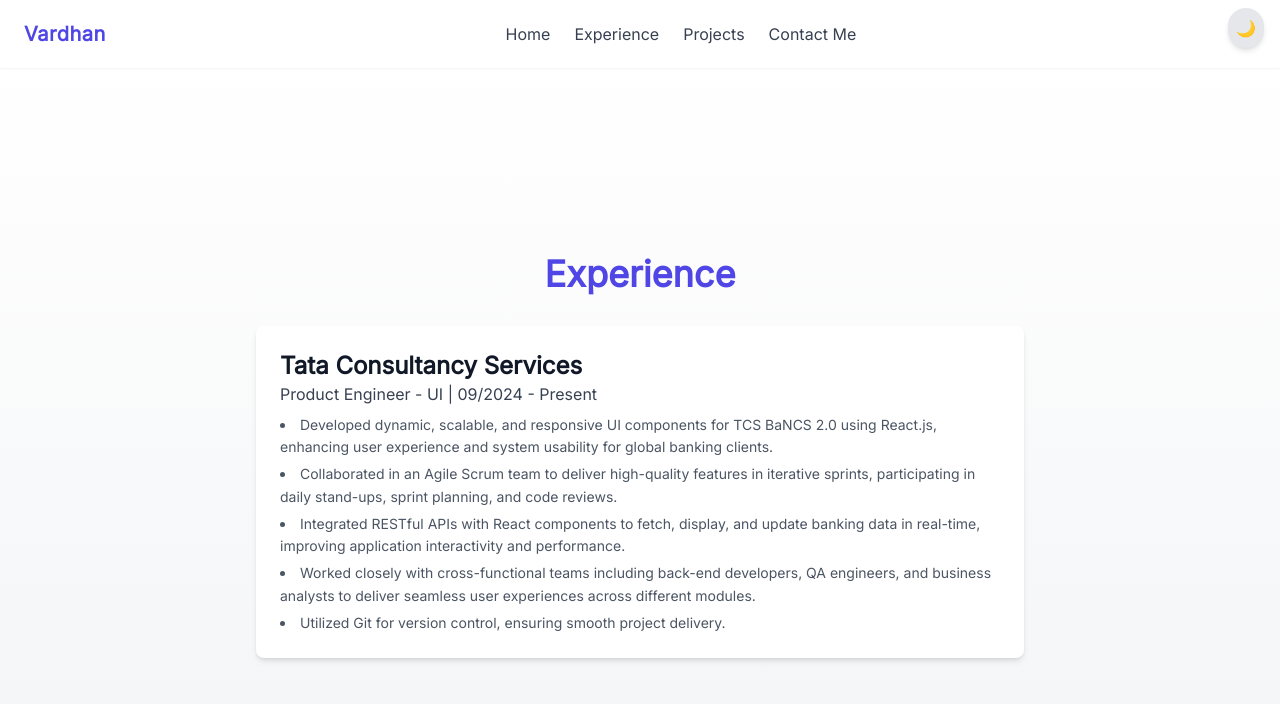
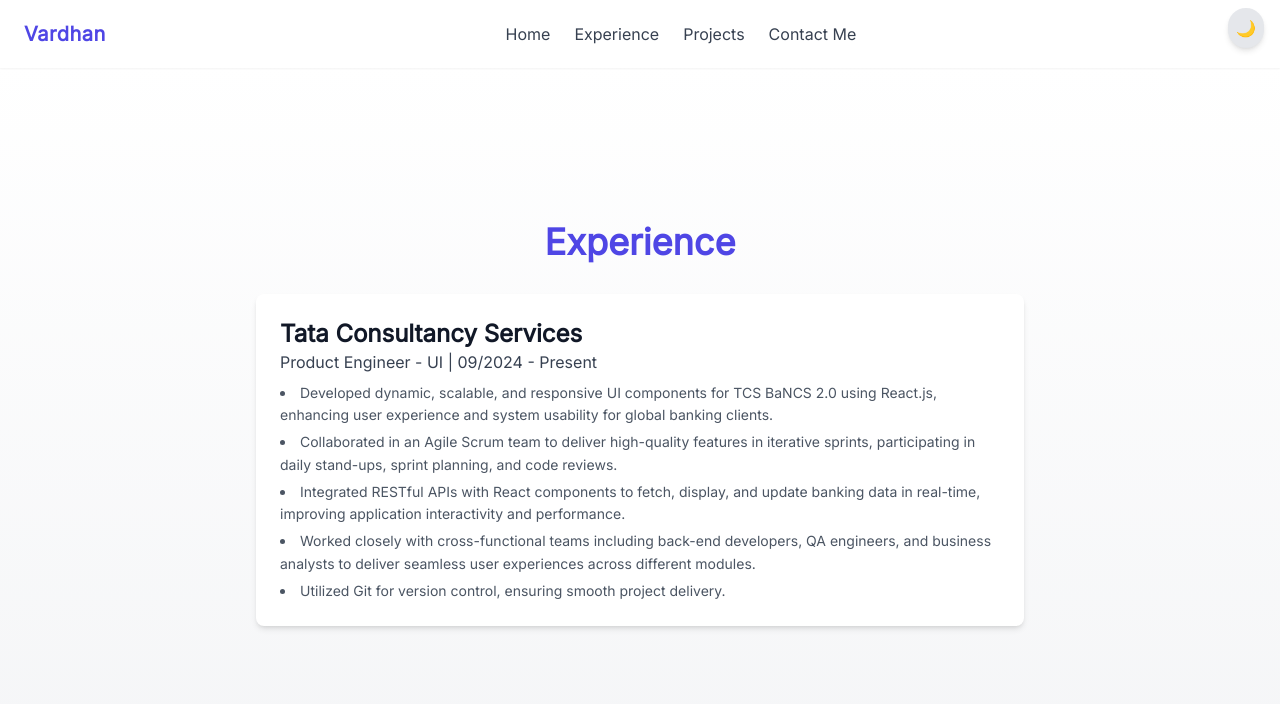
Before and after one commit to vardhantapdiya/my-portfolio, a React (Vite) app: page /experience in a window 1280 px wide. Shown: the top 704 px of the page. Built offline with nearby package versions, Linux system fonts and the light colour scheme.

Commit message:
Fixed proj and exp margin

```diff
--- a/src/components/Experience.jsx
+++ b/src/components/Experience.jsx
@@ -3,11 +3,11 @@
 export default function Experience() {
   return (
     <section
-      className="-mt-2 min-h-screen py-20 flex flex-col justify-center px-4 bg-gradient-to-b from-white to-gray-100 dark:from-gray-800 dark:to-gray-900 transition overflow-hidden"
+      className="min-h-screen py-20 flex flex-col justify-center px-4 bg-gradient-to-b from-white to-gray-100 dark:from-gray-800 dark:to-gray-900 transition overflow-hidden"
       data-aos="fade-up"
     >
       <div className="max-w-3xl mx-auto w-full">
-        <h2 className="text-4xl font-bold text-center text-indigo-600 dark:text-indigo-400 mb-8">
+        <h2 className="-mt-20 text-4xl font-bold text-center text-indigo-600 dark:text-indigo-400 mb-8">
           Experience
         </h2>
         <div className="bg-white dark:bg-gray-800 p-6 rounded-lg shadow-md">
--- a/src/components/Projects.jsx
+++ b/src/components/Projects.jsx
@@ -26,7 +26,7 @@
 export default function Projects() {
   return (
     <section className="min-h-screen py-20 px-6 bg-white dark:bg-gray-900 transition" data-aos="fade-up">
-      <h2 className="text-4xl font-bold text-center text-indigo-600 dark:text-indigo-400 mb-10">Projects</h2>
+      <h2 className="-mt-20 text-4xl font-bold text-center text-indigo-600 dark:text-indigo-400 mb-10">Projects</h2>
       <div className="grid md:grid-cols-2 gap-8 max-w-6xl mx-auto">
         {projects.map((project, index) => (
           <div key={index} className="flex flex-col justify-evenly bg-gray-100 dark:bg-gray-800 rounded-lg shadow-lg p-6 hover:shadow-xl transition">
```
